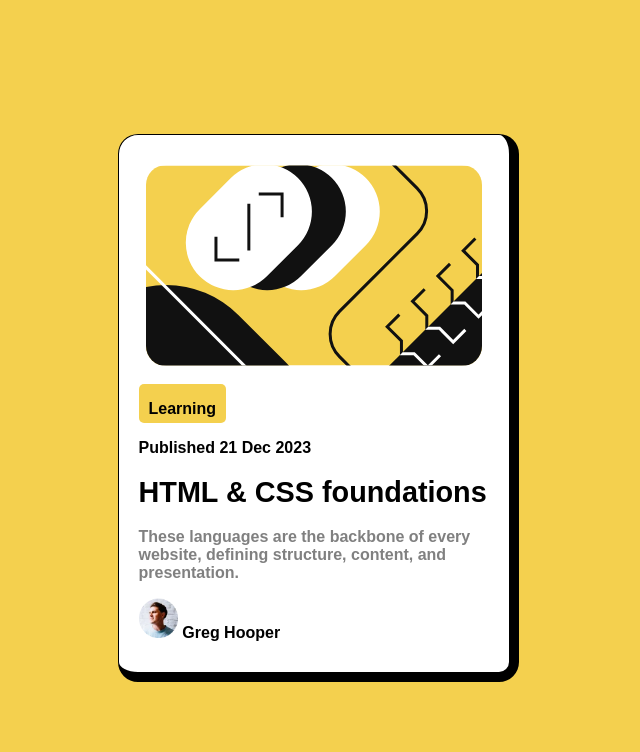
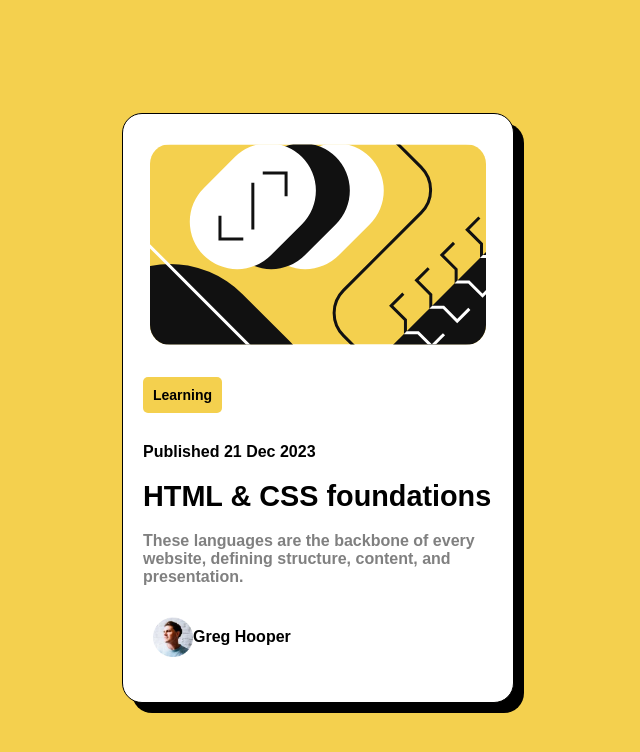
Before and after one commit to julian1665/blogpage, a plain HTML site: page index.html in a window 1280 px wide. Shown: the whole page, without its empty margins (322-962 px from the left). Drawn offline with Linux system fonts and the light colour scheme.

Commit message:
Update index.html

```diff
--- a/index.html
+++ b/index.html
@@ -36,8 +36,8 @@
       background-color: var(--white);
       border-radius: 20px;
       border: solid 1px;
-      border-right: solid black 10px;
-      border-bottom: solid black 10px;
+      box-shadow: 10px 10px black;
+      transition: linear 0.3s;
       padding: 30px 20px;
       max-width: 350px;
     }
@@ -47,17 +47,18 @@
     }
 
     .greg {
-      display: inline;
-      padding: 10px 0px;
+      display: flex;
+      padding: 10px;
+      align-items: center;
     }
 
-    .learning-box {
+    p.learning {
       background-color: var(--yellow);
-      height: 39px;
       border-radius: 5px;
       display: inline-block;
-      padding: 0px 10px;
       font-weight: 800;
+      font-size: 14px;
+      padding: 10px;
     }
 
     .h1Main:hover {
@@ -70,9 +71,7 @@
     }
 
     div.container:hover {
-      transition: linear 0.3s;
-      border-right-width: 15px;
-      border-bottom-width: 15px;
+      box-shadow: 15px 15px black;
     }
 
     p.summary {
@@ -83,11 +82,9 @@
 <body>
   <div class="container">
       <img src="assets/images/illustration-article.svg" id="img"><br>
-      <div class="learning-box">
-        <p class="learning">
-          Learning
-        </p>
-      </div>
+      <p class="learning">
+        Learning
+      </p>
       <p style="font-weight: 700;">
         Published 21 Dec 2023
       </p>
@@ -98,10 +95,10 @@
         These languages are the backbone of every website, defining structure, content, and presentation.
       </p>
       <div class="greg">
-        <img src="assets/images/image-avatar.webp" height="40px">
-        <label class="author">
+        <img src="assets/images/image-avatar.webp" height="40px" width="40px">
+        <p class="author">
           Greg Hooper
-        </label>
+        </p>
       </div>
   </div><br>
 </body>
```
